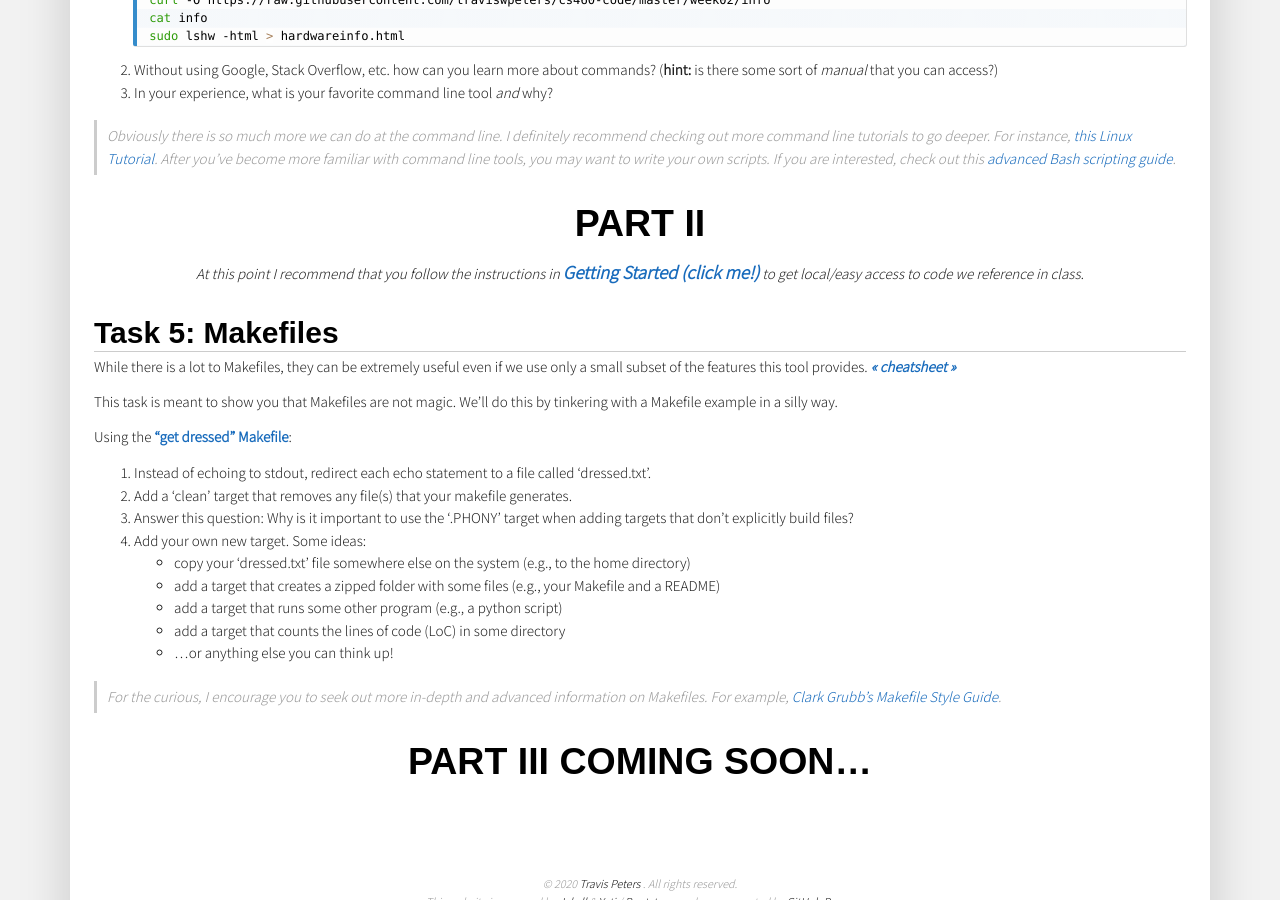
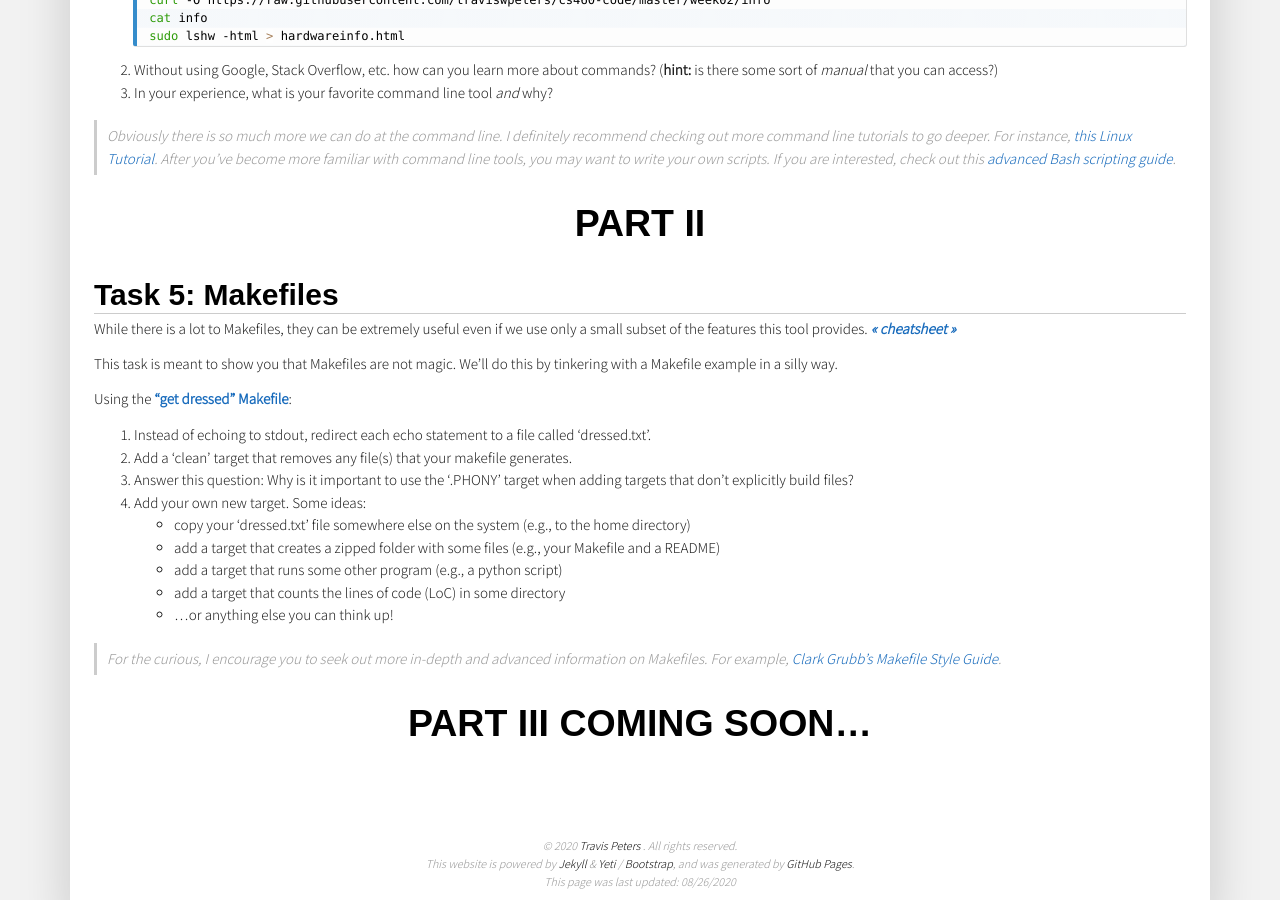
Before and after one commit to traviswpeters/cs460-2020-fall, a Jekyll site: the page built from pa0/index.md, in a window 1280 px wide and 900 px high, scrolled down 2625 px. Built offline with Jekyll 4.4.1, drawn with Linux system fonts in a browser that asks for light colours; nearby versions of some CDN libraries; some web fonts are replaced; comment, search, counter and statistics services are not loaded; our own code applies the rules of GitHub Pages for plain Markdown files.

Commit message:
tweaking... fixing...?

```diff
--- a/pa0/index.md
+++ b/pa0/index.md
@@ -149,9 +149,6 @@ sudo lshw -html > hardwareinfo.html
 
 # PART II
 {:.text-center .pt-3 .pb-3}
-
-_At this point I recommend that you follow the instructions in [Getting Started (click me!)](https://github.com/traviswpeters/cs460-code#getting-started){:.lead .font-weight-bold} to get local/easy access to code we reference in class._
-{:.text-center .pb-3}
 
 ## Task 5: Makefiles
 
@@ -323,5 +320,6 @@ Your zipped folder should contains ***at least*** the following files:
 | ---------------------------------------------------------------------------------- | ------- |------ |
 
 {% endcomment %}
+
 # PART III COMING SOON...
 {:.text-center .pt-3 .pb-3}
```
